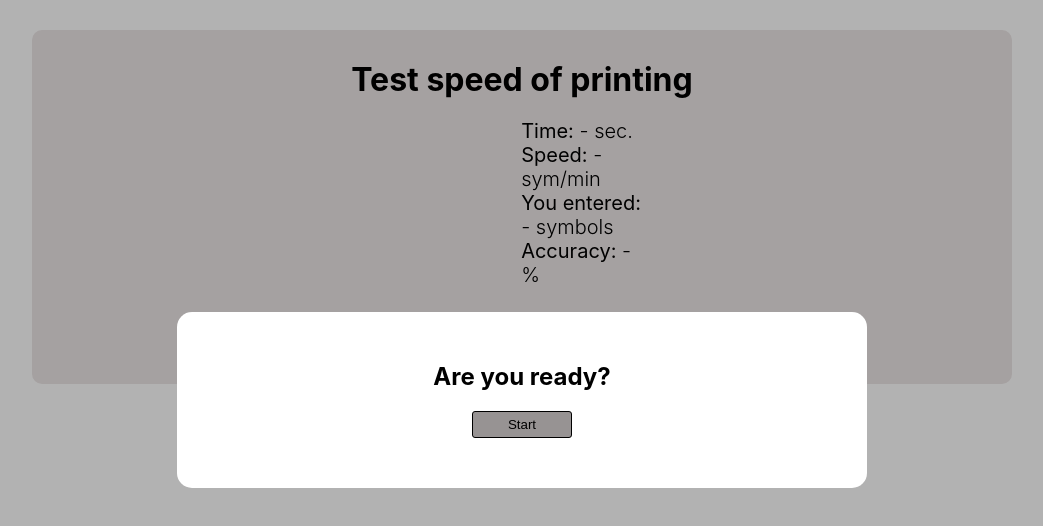
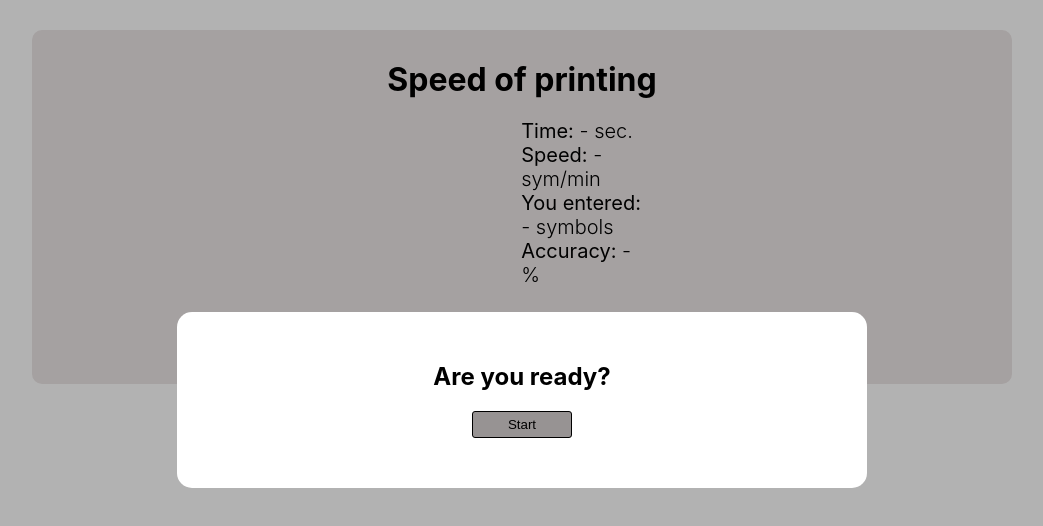
Before and after one commit to EvgenII2/speed-of-printihg, a React (Create React App) app: page / in a window 1280 px wide. Shown: the top 526 px of the page, without its empty margins (118-1161 px from the left). Built offline with nearby package versions, Linux system fonts and the light colour scheme; no server answers.

Commit message:
refactoring

```diff
--- a/src/components/App/App.css
+++ b/src/components/App/App.css
@@ -4,8 +4,7 @@
   flex-direction: column;
   justify-content: space-between;
   align-items: center;
-  margin: auto;
-  margin-top: 30px;
+  margin: 30px auto;
   background-color: rgb(236, 230, 230);
   width: 75%;
   padding: 30px 10px;
--- a/src/components/App/App.jsx
+++ b/src/components/App/App.jsx
@@ -25,14 +25,11 @@ function App() {
     const [numberOfUncorrectSymbols, setNumberOfUncorrectSymbols] = React.useState(0);
 
     const getText = () => {
-        // const test = "ffff";
-        // setTextToPrint(test);
-        // setTextLength(test.length - 1);
         textApi.getText()
             .then((res) => {
                 const resString = res.toString().replace(/\s+/g, " ");
                 setTextToPrint(resString);
-                setTextLength(resString.length - 1)
+                setTextLength(resString.length - 1);
             })
             .catch((err) => {
                 console.log(`Error: ${err}`);
@@ -41,16 +38,19 @@ function App() {
 
     const changeStatesToStartValues = () => {
         setTime(0);
-        setPrintedText("");
         setSpeed(0);
-        setTextLength(0);
-        setNumberOfSymbols(0);
-        setNumberOfUncorrectSymbols(0);
         setAccuracy(0);
         setIsStart(true);
         setIsFinish(false);
+        setTextLength(0);
+        setFinishTime(0);
+        setPrintedText("");
+        setTextToPrint("");
         setIsUncorrect(false);
         setIsTimerActive(false);
+        setCurrentSymbol("");
+        setNumberOfSymbols(0);
+        setNumberOfUncorrectSymbols(0);
     }
 
     const onClickHandler = () => {
@@ -150,7 +150,7 @@ function App() {
                 onClick={closeFinishPopup}
             />
             <h1 className="App__header">
-                Test speed of printing
+                Speed of printing
             </h1>
             <div className="App__main">
                 <TextComponent
```
Also changed, not shown: src/components/InfoComponent/InfoComponent.jsx (line endings or trailing spaces), src/components/TextComponent/TextComponent.jsx (line endings or trailing spaces).
